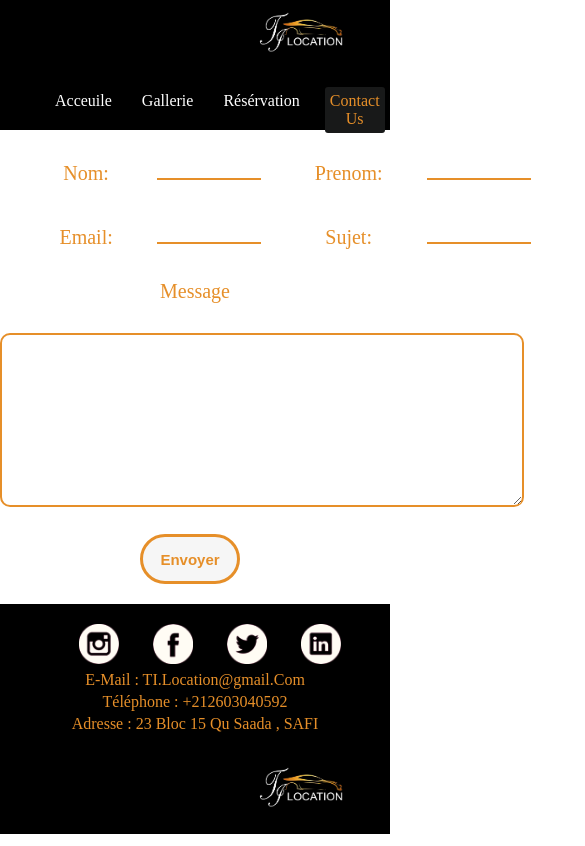
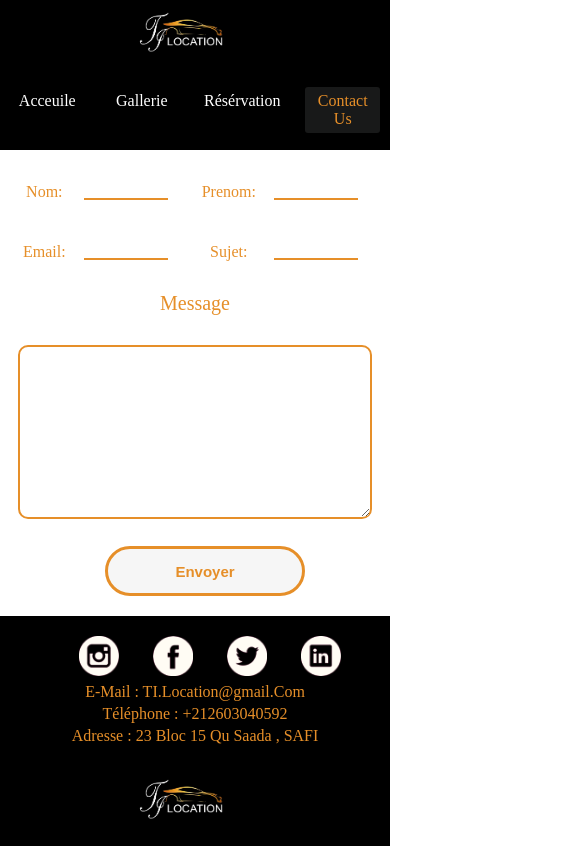
Before and after one commit to tahzima/Brief-Location, a plain HTML site: page contact-us.html in a window 390 px wide. Shown: the whole page, 585 px wide, since content can reach past the window. Drawn offline with Linux system fonts and the light colour scheme.

Commit message:
brief TI location

```diff
--- a/CSS/styleContact.css
+++ b/CSS/styleContact.css
@@ -190,19 +190,20 @@ main form table {
     }
     ul{
         margin-left: 0;
+        padding-left: 0;
     }
     .menu-bar {
         display: flex;
         flex-direction: column;
         width: 100%;
-        height: 130px;
+        height: 150px;
         background-color: black;
         text-align: left;
     }
     .logo{
         display: flex;
         margin-top: 0;
-        margin-left: 250px;
+        margin-left: 130px;
         padding: 0;
         width: 100px;
         height: 60px;
@@ -225,23 +226,40 @@ main form table {
         position: relative;
         left: 0;
     }
-    table{
-        margin-top: 0;
-        width: 600px;
+    tbody{
+        width: 350px;
     }
     input{
         width: 100px;
     }
     textarea{
-        width: 500px;
+        width: 330px;
     }
     label{
-        margin-right: 20px;
+        margin-right: 7px;
     }
     input, label{
-        margin-left: 20px;
+        margin-left: 7px;
+
     }
     td input{
-        width: 100px;
+        width: 80px;
+    }
+    td label{
+        margin-left: 0;
+        width: 50px;
+        font-size: 16px;
+    }
+    .btn{
+        background-color:#F6F6F6;
+        border: 3px solid #E68F29 ;
+        border-radius: 50px;
+        color:#E68F29;
+        height: 50px;
+        cursor: pointer;
+        margin-left: 50px;
+        margin-bottom: 20px;
+        font-weight: 700;
+        width: 200px;
     }
 }
--- a/CSS/styleGallerie.css
+++ b/CSS/styleGallerie.css
@@ -119,19 +119,20 @@ a{
     }
     ul{
         margin-left: 0;
+        padding-left: 0;
     }
     .menu-bar {
         display: flex;
         flex-direction: column;
         width: 100%;
-        height: 130px;
+        height: 150px;
         background-color: black;
         text-align: left;
     }
     .logo{
         display: flex;
         margin-top: 0;
-        margin-left: 250px;
+        margin-left: 130px;
         padding: 0;
         width: 100px;
         height: 60px;
--- a/CSS/styleHome.css
+++ b/CSS/styleHome.css
@@ -103,7 +103,7 @@ a{
     position: relative;
     left: 530px;
 }
-@media screen and (max-width: 750px) {
+@media screen and (max-width: 600px) {
     #mydivcente{
         display: flex;
         flex-direction: column;
@@ -112,34 +112,36 @@ a{
         color: #E68F29;
         margin-top: 0;
         text-align: center;
+        padding-left: 0;
     }
     #mydivright{
         display: none;
     }
     ul{
         margin-left: 0;
+        padding-left: 0;
     }
     .menu-bar {
         display: flex;
         flex-direction: column;
         width: 100%;
-        height: 140px;
+        height: 150px;
         background-color: black;
-        text-align: left;
+        text-align: center;
     }
     .logo{
         display: flex;
         margin-top: 0;
-        margin-left: 250px;
+        margin-left: 130px;
         padding: 0;
         width: 100px;
         height: 60px;
     }
     #slideSize{
         position: relative;
-        left: 5%;
-        width: 550px;
-        height: 380px;
+        left: 0;
+        width: 100%;
+        height: 300px;
     }
     .menu-bar-bottom{
         display: flex;
@@ -147,6 +149,7 @@ a{
         height: 200px;
         background: black;
         text-align: center;
+        width: 100%;
     }
     #mydivrightLogo{
         margin-top: 10px;
--- a/CSS/styleReservation.css
+++ b/CSS/styleReservation.css
@@ -201,19 +201,20 @@ label{
     }
     ul{
         margin-left: 0;
+        padding-left: 0;
     }
     .menu-bar {
         display: flex;
         flex-direction: column;
         width: 100%;
-        height: 130px;
+        height: 150px;
         background-color: black;
         text-align: left;
     }
     .logo{
         display: flex;
         margin-top: 0;
-        margin-left: 250px;
+        margin-left: 130px;
         padding: 0;
         width: 100px;
         height: 60px;
@@ -235,4 +236,18 @@ label{
         margin-left: 2%;
         margin-bottom: 50px;
     }
+    label{
+        font-size: 15px;
+    }
+    #btnCalculer{
+        margin-left: 20%;
+        width: 200px;
+        background-color: white;
+        border-radius: 20px;
+        border-color: teal;
+        border-width: 2px;
+        font-size: 30px;
+        font-family: Tempus Sans ITC;
+        color: #E68F29;
+    }
 }
```
Also changed, not shown: 1 other file.
